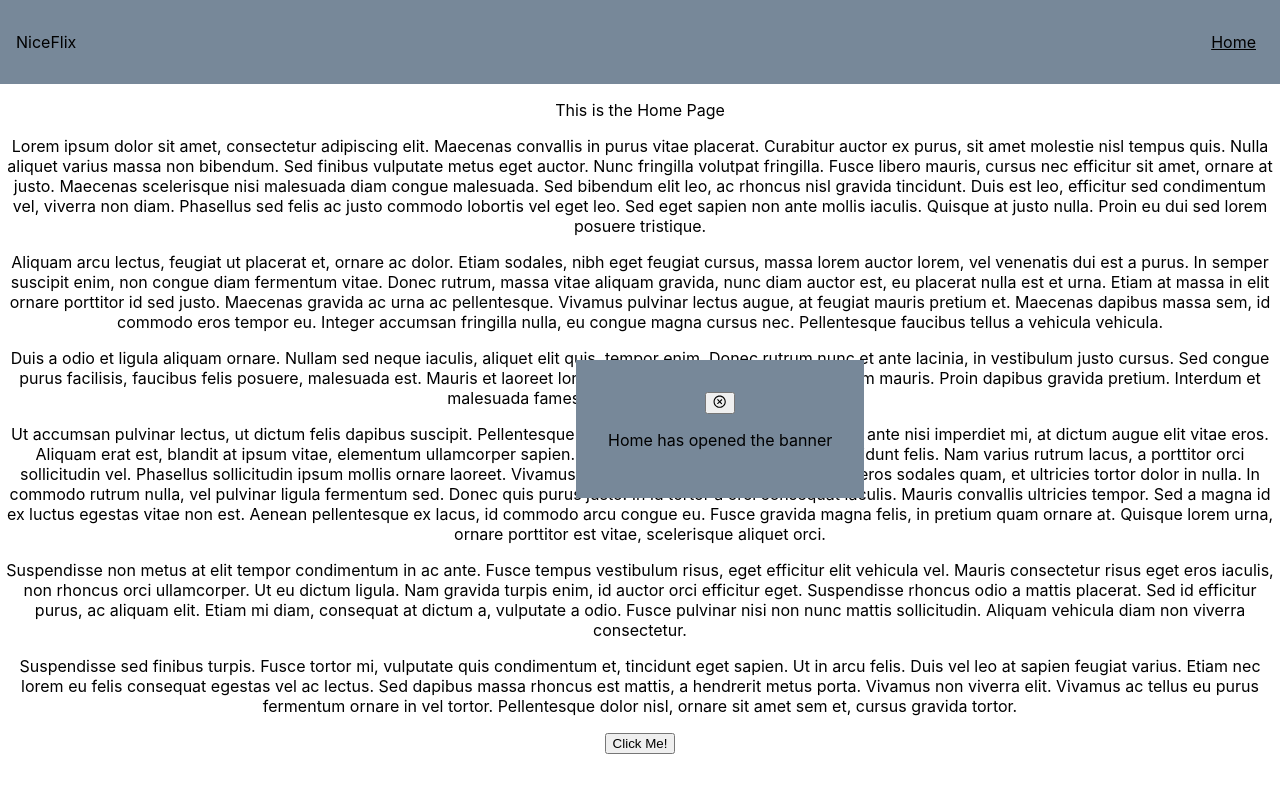
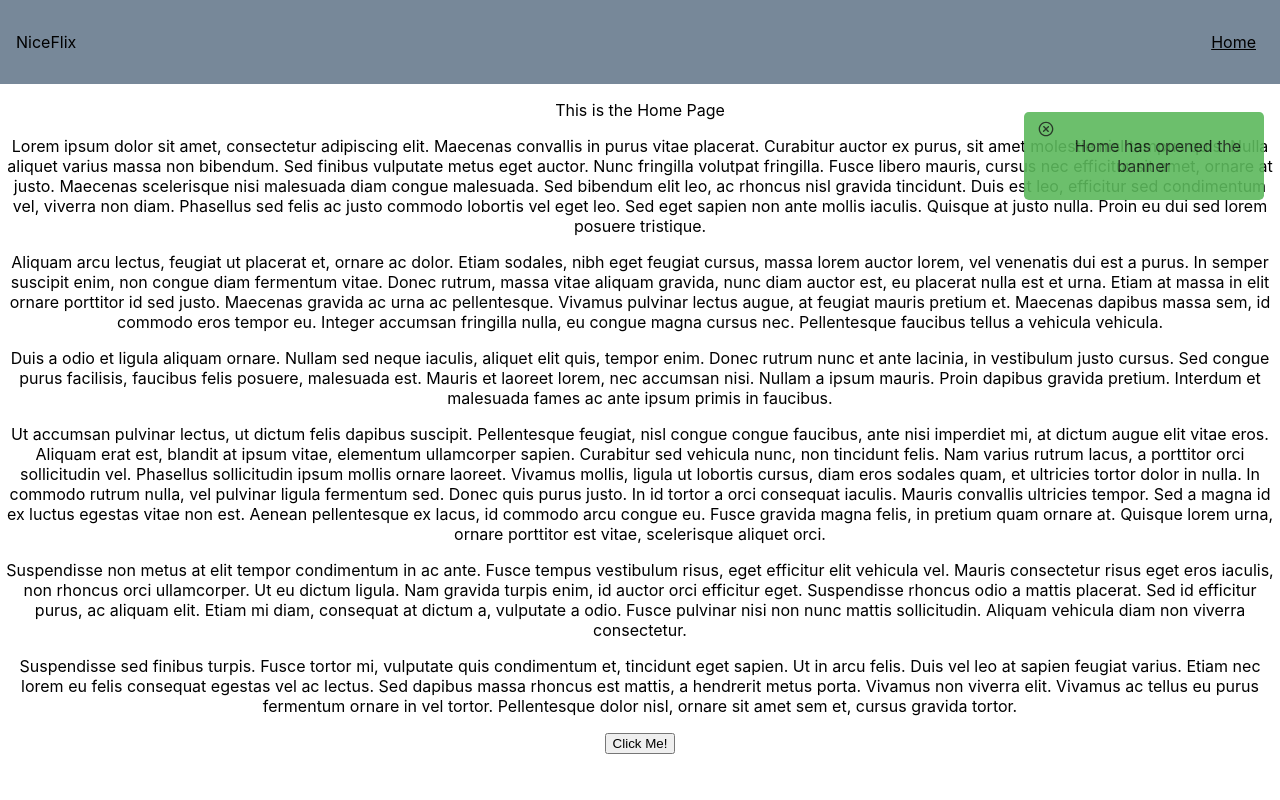
Before and after one commit to MDSkrki/React-MovieRent, a React (Create React App) app: page / in a window 1280 px wide. Both pictures are taken after a click on the button "Click Me!". Shown: the top 800 px of the page. Built offline with nearby package versions, Linux system fonts and the light colour scheme.

Commit message:
made banner gorgeous

```diff
--- a/src/components/Banner/Banner.css
+++ b/src/components/Banner/Banner.css
@@ -1,9 +1,44 @@
 .Banner {
-    position: absolute;
-    margin: auto;
-    top: 45vh;
-    left: 45vw;
-    z-index: 1;
-    background-color: lightslategray;
-    padding: 2em;
+    position: fixed;
+    box-sizing: border-box;
+    top: 7em;
+    right: 1em;
+    z-index: 99;
+    transition: transform .6s ease-in-out;
+    animation: banner-in-right .7s;
+    background-color: #5cb85c;
+    border-radius: 0.3em;
+    padding: 0.5em;
+    opacity: .9;
 }
+
+.Banner:hover {
+	box-shadow: 0 0 12px #fff;
+	opacity: 1;
+}
+
+.Banner button {
+    position: relative;
+	float: left;
+    outline: none;
+    border: none;
+    background: 0 0;
+    cursor: pointer;
+    font-size: 1em;
+    opacity: .8;
+}
+
+.Banner p {
+    opacity: .8;
+}
+
+
+@keyframes banner-in-right {
+	from {
+	  transform: translateX(100%);
+
+	}
+	to {
+	  transform: translateX(0);
+	}
+}
```
